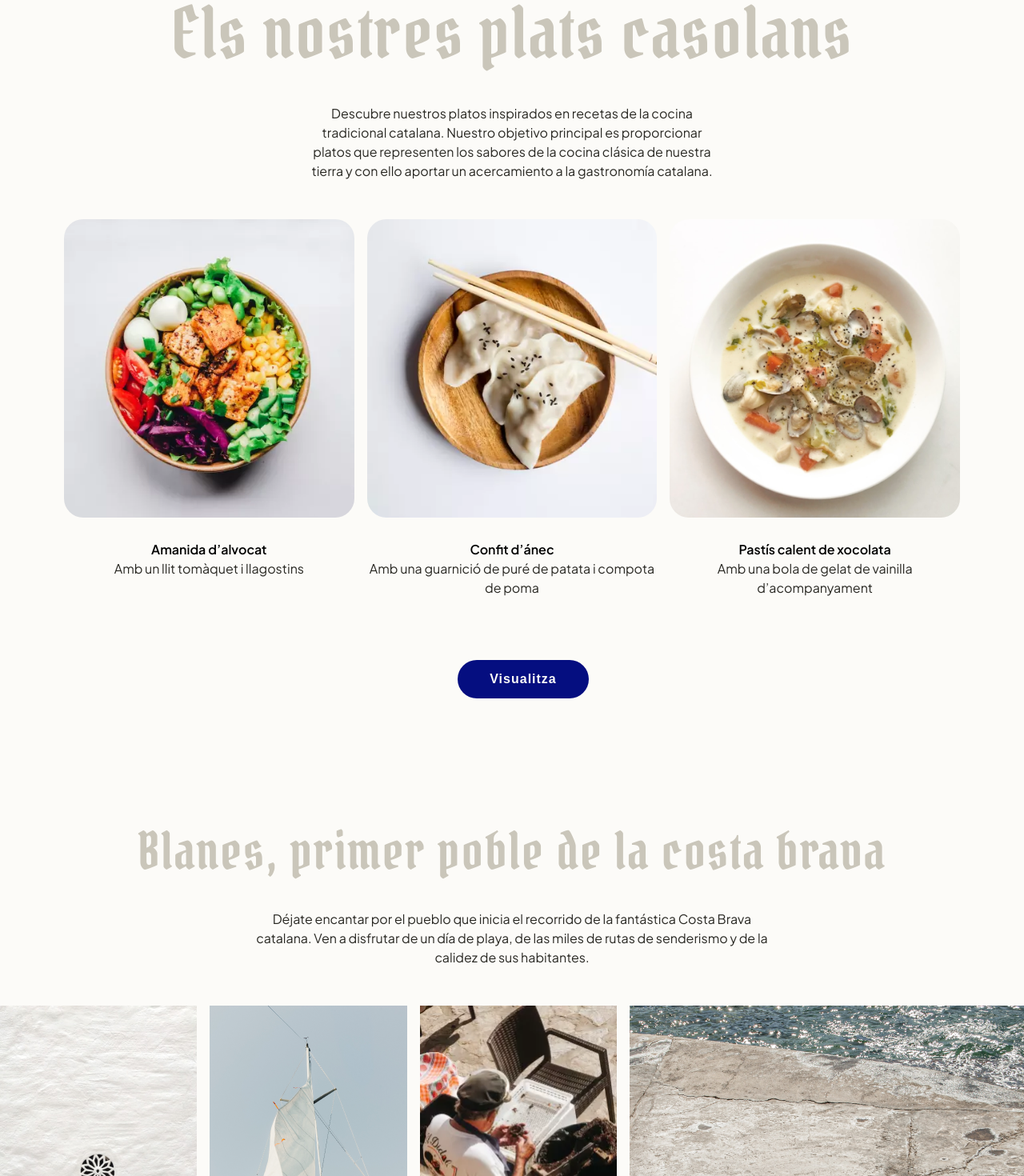
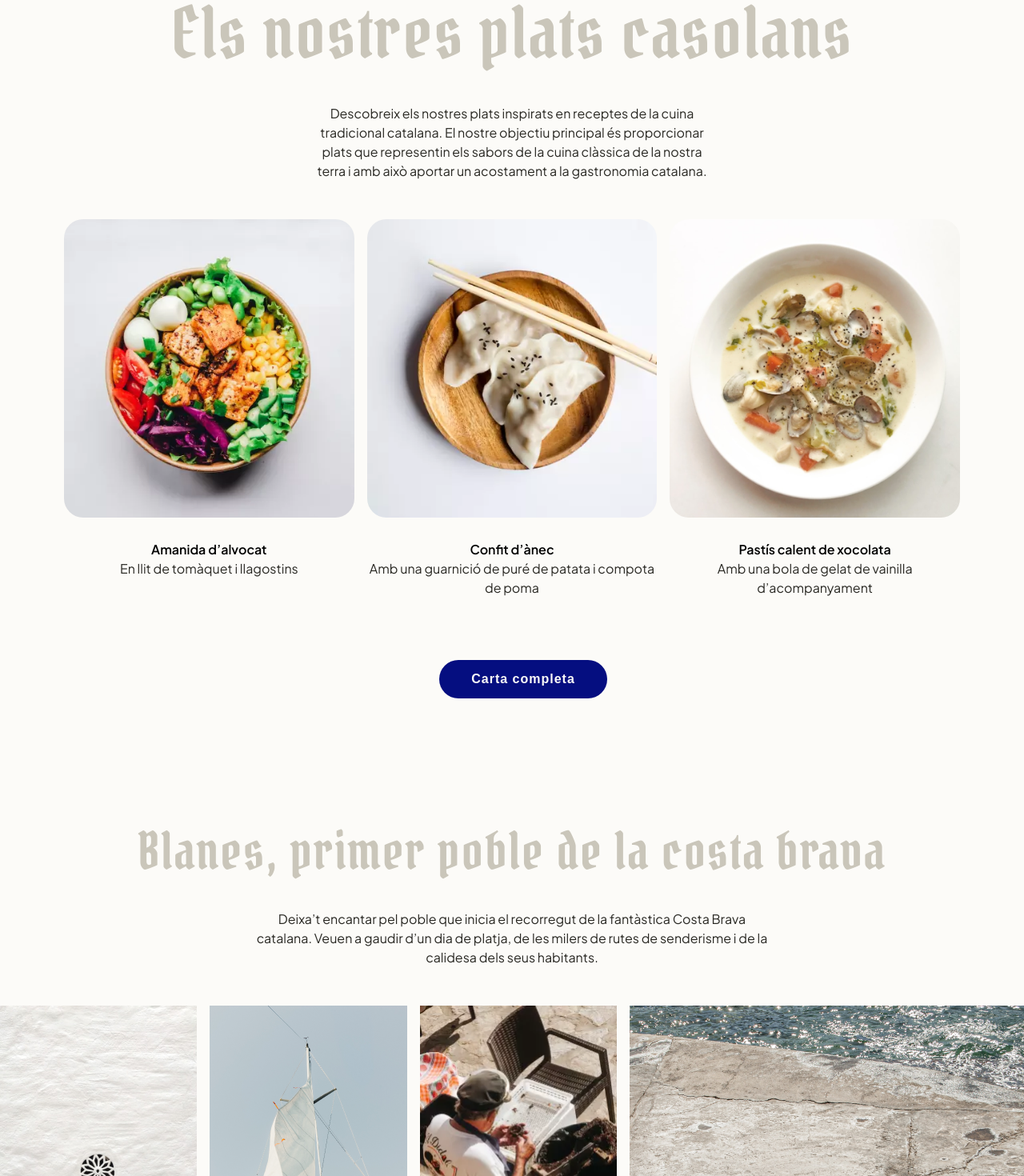
Before and after one commit to ToneeEnguix/el_sorrall, a React (Vite) app: page / in a window 1280 px wide. Shown: the part 1040-2510 px from the top of the page at 80% size. Built offline with nearby package versions, Linux system fonts and the light colour scheme; what facepaint would draw is missing.

Commit message:
translation in place

```diff
--- a/src/components/general/Button.jsx
+++ b/src/components/general/Button.jsx
@@ -2,7 +2,11 @@ import React from 'react'
 
 export default function Button(props) {
   return (
-    <button className={`pointer white ${props.className}`} css={buttonStyle}>
+    <button
+      className={`pointer white ${props.className}`}
+      css={buttonStyle}
+      onClick={props.onClick}
+    >
       {props.children}
     </button>
   )
--- a/src/components/nav/Footer.jsx
+++ b/src/components/nav/Footer.jsx
@@ -14,7 +14,7 @@ export default function Footer() {
           <h1>
             {text[lang].home.title1} {text[lang].home.title2}
           </h1>
-          <p className='body'>{text[lang].footer.subtitle}</p>
+          <p className='body'>{text[lang].home.subtitle}</p>
         </div>
         <iframe
           src='https://www.google.com/maps/embed?pb=!1m18!1m12!1m3!1d2980.427919894974!2d2.7841846760558053!3d41.66810087126568!2m3!1f0!2f0!3f0!3m2!1i1024!2i768!4f13.1!3m3!1m2!1s0x12bb162296f5422d%3A0x9b5eaa7610bc5158!2sRestaurant%20El%20Sorrall!5e0!3m2!1sen!2ses!4v1683712813694!5m2!1sen!2ses'
--- a/src/components/nav/Navbar.jsx
+++ b/src/components/nav/Navbar.jsx
@@ -27,8 +27,8 @@ export default function Navbar({ ref1, ref2, ref3 }) {
       </div>
       <div className='right'>
         <Link onClick={scrollToSection1}>{text[lang].navbar.menu}</Link>
-        <Link onClick={scrollToSection2}>{text[lang].navbar.who}</Link>
-        <Link onClick={scrollToSection3}>{text[lang].navbar.where}</Link>
+        <Link onClick={scrollToSection2}>{text[lang].navbar.where}</Link>
+        <Link onClick={scrollToSection3}>{text[lang].navbar.who}</Link>
         {/* <Link onClick={scrollToSection4}>{text[lang].navbar.contact}</Link> */}
         <Button>{text[lang].navbar.reserve}</Button>
       </div>
--- a/src/pages/Blanes.jsx
+++ b/src/pages/Blanes.jsx
@@ -24,9 +24,8 @@ export default function Blanes({ linkRef }) {
 
 const blanesStyle = {
   marginTop: '150px',
-  position: 'relative',
   '.linkHere': {
-    position: 'absolute',
+    position: 'relative',
     top: '-7vw',
   },
   p: {
--- a/src/pages/Products.jsx
+++ b/src/pages/Products.jsx
@@ -1,4 +1,4 @@
-import React from 'react'
+import React, { useCallback, useEffect, useRef, useState } from 'react'
 import facepaint from 'facepaint'
 import { useRecoilValue } from 'recoil'
 
@@ -17,14 +17,18 @@ export default function Products({ linkRef }) {
   const lang = useRecoilValue(languageAtom)
   const text = useRecoilValue(textAtom)
 
+  const [isModalOpen, setShowModal] = useState(false)
+
   return (
     <div css={productsStyle}>
       <div ref={linkRef} className='linkHere' />
       <h2>{text[lang].products.title}</h2>
       <p className='body'>{text[lang].products.subtitle}</p>
       <Grid />
-      <Button className='btnWrapper'>{text[lang].products.button}</Button>
-      <dialog>test</dialog>
+      <Button className='btnWrapper' onClick={() => setShowModal(true)}>
+        {text[lang].products.button}
+      </Button>
+      {isModalOpen && <Modal setShowModal={setShowModal} />}
     </div>
   )
 }
@@ -32,9 +36,8 @@ export default function Products({ linkRef }) {
 const productsStyle = {
   minHeight: '100vh',
   padding: '0 80px',
-  position: 'relative',
   '.linkHere': {
-    position: 'absolute',
+    position: 'relative',
     top: '-7vw',
   },
   h2: {
@@ -86,3 +89,87 @@ const gridStyle = {
     },
   },
 }
+
+const Modal = ({ setShowModal }) => {
+  const escFunction = useCallback((event) => {
+    if (event.key === 'Escape') {
+      setShowModal(false)
+    }
+  }, [])
+
+  useEffect(() => {
+    document.addEventListener('keydown', escFunction, false)
+
+    return () => {
+      document.removeEventListener('keydown', escFunction, false)
+    }
+  }, [escFunction])
+
+  return (
+    <>
+      <div
+        css={blurStyle}
+        onClick={() => setShowModal(false)}
+        className='pointer'
+      />
+      <div onClick={(e) => e.stopPropagation()} css={modalStyle}>
+        <h4 className='first'>Primers</h4>
+        <p>
+          Lorem ipsum dolor sit amet consectetur adipisicing elit. Ipsam
+          dignissimos, voluptates eos illum modi doloribus at porro, velit
+          blanditiis enim distinctio, quisquam assumenda sapiente iure
+          accusantium repellat rerum? Rem, cumque.
+        </p>
+        <h4 className='titles'>Segons</h4>
+        <p>
+          Lorem ipsum dolor sit amet consectetur adipisicing elit. Quidem
+          provident nihil ullam reprehenderit! Explicabo tenetur, quaerat
+          expedita magnam fugit hic? Animi magni officiis enim totam quia
+          provident expedita rerum veniam.
+        </p>
+        <h4 className='titles'>Postres</h4>
+        <p>
+          Lorem ipsum dolor sit amet consectetur adipisicing elit. Voluptatum
+          minima asperiores quae tempora aliquam quisquam repudiandae sapiente
+          neque ipsa, dolorem iure corrupti? Vero ipsam eos atque distinctio
+          eius quaerat illo.
+        </p>
+      </div>
+    </>
+  )
+}
+
+const modalStyle = {
+  width: '90vw',
+  height: '80vh',
+  position: 'fixed',
+  top: '50%',
+  left: '50%',
+  transform: 'translate(-50%, -50%)',
+  backgroundColor: 'white',
+  border: '1px solid black',
+  color: 'black',
+  zIndex: 200,
+  padding: '50px',
+  borderRadius: '80px',
+  textAlign: 'left',
+
+  '.first': {
+    margin: '0 0 1rem',
+  },
+  '.titles': {
+    margin: '2rem 0 .75rem',
+  },
+}
+
+const blurStyle = {
+  backdropFilter: 'blur(8px)',
+  height: '100vh',
+  width: '100vw',
+  position: 'fixed',
+  top: '50%',
+  left: '50%',
+  transform: 'translate(-50%, -50%)',
+  zIndex: 100,
+  backgroundColor: '#88888678',
+}
--- a/src/pages/Restaurant.jsx
+++ b/src/pages/Restaurant.jsx
@@ -23,9 +23,8 @@ export default function Restaurant({ linkRef }) {
 
 const blanesStyle = {
   marginTop: '150px',
-  position: 'relative',
   '.linkHere': {
-    position: 'absolute',
+    position: 'relative',
     top: '-7vw',
   },
   p: {
--- a/src/state/atoms.js
+++ b/src/state/atoms.js
@@ -11,91 +11,98 @@ export const textAtom = atom({
     catalan: {
       navbar: {
         menu: 'Menu',
-        who: 'Qui som?',
-        where: 'On som?',
+        where: 'Blanes',
+        who: 'El Restaurant',
         contact: 'Contacte',
-        reserve: 'Reserva',
+        reserve: 'Reservar',
       },
-      home: { title1: 'Restaurant', title2: 'El Sorrall' },
+      home: {
+        title1: 'Restaurant',
+        title2: 'El Sorrall',
+        subtitle: 'Gastronomia catalana',
+      },
       products: {
         title: 'Els nostres plats casolans',
         subtitle:
-          'Descubre nuestros platos inspirados en recetas de la cocina tradicional catalana. Nuestro objetivo principal es proporcionar platos que representen los sabores de la cocina clásica de nuestra tierra y con ello aportar un acercamiento a la gastronomía catalana.',
+          'Descobreix els nostres plats inspirats en receptes de la cuina tradicional catalana. El nostre objectiu principal és proporcionar plats que representin els sabors de la cuina clàssica de la nostra terra i amb això aportar un acostament a la gastronomia catalana.',
         dish1: 'Amanida d’alvocat',
-        description1: 'Amb un llit tomàquet i llagostins',
-        dish2: 'Confit d’ánec',
+        description1: 'En llit de tomàquet i llagostins',
+        dish2: 'Confit d’ànec',
         description2: 'Amb una guarnició de puré de patata i compota de poma',
-        dish3: 'Pastís calent de xocolata',
+        dish3: 'Pastís calent de xocolata ',
         description3: 'Amb una bola de gelat de vainilla d’acompanyament',
-        button: 'Visualitza',
+        button: 'Carta completa',
       },
       blanes: {
         title: 'Blanes, primer poble de la costa brava',
+        subtitle:
+          'Deixa’t encantar pel poble que inicia el recorregut de la fantàstica Costa Brava catalana. Veuen a gaudir d’un dia de platja, de les milers de rutes de senderisme i de la calidesa dels seus habitants.',
+        img1alt: 'detall de paret',
+        img2alt: 'vela de veler',
+        img3alt: 'pescador pelant al costat del mar',
+        img4alt: 'senyor y senyora en banyador prenent el sol en una roca',
+      },
+      restaurant: {
+        title: 'El Restaurant a la vora de la mar',
+        subtitle:
+          'El Sorrall esta situat en el passeig marítim a primera línia de mar, permetent als nostres clients una vista privilegiada mentre gaudeixen dels plats que servim. El nostre equip de professionals et faran sentir com a casa i amb ganes de tornar a fer-nos una visita.',
+        img1alt: 'grup d’amics menjant en una gran taula',
+        img2alt: 'detall de mans de xef mentre talla verdura',
+        img3alt: 'detall de cap de xef concentrat',
+      },
+      footer: {
+        p1_1: 'On ens pots trobar?',
+        p1_2: 'Passeig de s’Abanell, 6, baixos, 17300 Blanes, Girona',
+        p2: 'Telèfon de contacte: 972333420',
+        p3_1: 'Obert tots els dies de 10 a 16 exceptuant',
+        p3_2: 'els dimarts per descans del personal',
+        p4: '(Les reserves no poden excedir els 6 comensals per motius logístics)',
+      },
+    },
+    spanish: {
+      navbar: {
+        menu: 'Menú',
+        where: 'Blanes',
+        who: 'El Restaurante',
+        contact: 'Contacto',
+        reserve: 'Reservar',
+      },
+      home: {
+        title1: 'Restaurante',
+        title2: 'El Sorrall',
+        subtitle: 'Gastronomia catalana',
+      },
+      products: {
+        title: 'Nuestros platos caseros',
+        subtitle:
+          'Descubre nuestros platos inspirados en recetas  de la cocina tradicional catalana. Nuestro objetivo principal es proporcionar platos que representen los sabores de la cocina clásica de nuestra tierra y con ello aportar un acercamiento a la gastronomía catalana.',
+        dish1: 'Ensalada de aguacate',
+        description1: 'En cama de tomate y langostinos',
+        dish2: 'Peladilla de pato',
+        description2:
+          'Con una guarnición de puré de patata y compota de manzana',
+        dish3: 'Pastel caliente de chocolate',
+        description3: 'Con una bola de helado de vainilla de acompañamiento',
+        button: 'Carta completa',
+      },
+      blanes: {
+        title: 'Blanes, primer pueblo de la costa Brava',
         subtitle:
           'Déjate encantar por el pueblo que inicia el recorrido de la fantástica Costa Brava catalana. Ven a disfrutar de un día de playa, de las miles de rutas de senderismo y de la calidez de sus habitantes.',
         img1alt: 'detalle de pared',
         img2alt: 'vela de barco',
         img3alt: 'pescador pelando al lado del mar',
-        img4alt: 'señor y señora en bañador tomando al sol en una roca',
+        img4alt: 'señor y señora en bañador tomando el sol en una roca',
       },
       restaurant: {
-        title: 'El Restaurant a la vora de la mar',
+        title: 'El Restaurant al lado del mar',
         subtitle:
-          'El Sorrall esta situado en el paseo marítimo a primera linea de mar, permitiendo a nuestros clientes una vista privilegiada mientras disfrutan de los platos que servimos. Nuestro equipo de profesionales te harán sentir como en casa y con ganas de volver a hacernos una visita.',
+          'El Sorrall está situado en el paseo marítimo a primera linea de mar, permitiendo a nuestros clientes una vista privilegiada mientras disfrutan de los platos que servimos. Nuestro equipo de profesionales te harán sentir como en casa y con ganas de volver a hacernos una visita.',
         img1alt: 'grupo de amigos comiendo en una gran mesa',
         img2alt: 'detalle de manos de chef mientras cortan verdura',
         img3alt: 'detalle de cabeza de chef concentrado',
       },
       footer: {
-        subtitle: 'Gastronomia catalana',
-        p1_1: '¿Dónde nos puedes encontrar?',
-        p1_2: 'Passeig de s’Abanell, 6, baixos, 17300 Blanes, Girona',
-        p2: 'Telefono de contacto: 972333420',
-        p3_1: 'Abierto todos los días de 10 a 16 exceptuando',
-        p3_2: 'los martes por descanso del personal',
-        p4: '(Las reservas no pueden exceder los 6 comensales por motivos logistícos)',
-      },
-    },
-    spanish: {
-      navbar: {
-        menu: 'Menú',
-        who: 'Quién somos?',
-        where: 'Dónde estamos?',
-        contact: 'Contacto',
-        reserve: 'Reserva',
-      },
-      home: { title1: 'Restaurant', title2: 'El Sorrall' },
-      products: {
-        title: 'Els nostres plats casolans',
-        subtitle:
-          'Descubre nuestros platos inspirados en recetas de la cocina tradicional catalana. Nuestro objetivo principal es proporcionar platos que representen los sabores de la cocina clásica de nuestra tierra y con ello aportar un acercamiento a la gastronomía catalana.',
-        dish1: 'Amanida d’alvocat',
-        description1: 'Amb un llit tomàquet i llagostins',
-        dish2: 'Confit d’ánec',
-        description2: 'Amb una guarnició de puré de patata i compota de poma',
-        dish3: 'Pastís calent de xocolata',
-        description3: 'Amb una bola de gelat de vainilla d’acompanyament',
-        button: 'Visualitza',
-      },
-      blanes: {
-        title: 'Blanes, primer poble de la costa brava',
-        subtitle:
-          'Déjate encantar por el pueblo que inicia el recorrido de la fantástica Costa Brava catalana. Ven a disfrutar de un día de playa, de las miles de rutas de senderismo y de la calidez de sus habitantes.',
-        img1alt: 'detalle de pared',
-        img2alt: 'vela de barco',
-        img3alt: 'pescador pelando al lado del mar',
-        img4alt: 'señor y señora en bañador tomando al sol en una roca',
-      },
-      restaurant: {
-        title: 'El Restaurant a la vora de la mar',
-        subtitle:
-          'El Sorrall esta situado en el paseo marítimo a primera linea de mar, permitiendo a nuestros clientes una vista privilegiada mientras disfrutan de los platos que servimos. Nuestro equipo de profesionales te harán sentir como en casa y con ganas de volver a hacernos una visita.',
-        img1alt: 'grupo de amigos comiendo en una gran mesa',
-        img2alt: 'detalle de manos de chef mientras cortan verdura',
-        img3alt: 'detalle de cabeza de chef concentrado',
-      },
-      footer: {
-        subtitle: 'Gastronomia catalana',
         p1_1: '¿Dónde nos puedes encontrar?',
         p1_2: 'Passeig de s’Abanell, 6, baixos, 17300 Blanes, Girona',
         p2: 'Telefono de contacto: 972333420',
@@ -107,97 +114,105 @@ export const textAtom = atom({
     english: {
       navbar: {
         menu: 'Menu',
-        who: 'About',
-        where: 'Location',
+        where: 'Blanes',
+        who: 'The Restaurant',
         contact: 'Contact',
         reserve: 'Reserve',
       },
-      home: { title1: 'Restaurant', title2: 'El Sorrall' },
+      home: {
+        title1: 'Restaurant',
+        title2: 'El Sorrall',
+        subtitle: 'Gastronomia catalana',
+      },
       products: {
-        title: 'Els nostres plats casolans',
+        title: 'Our Homemade Dishes',
         subtitle:
-          'Descubre nuestros platos inspirados en recetas de la cocina tradicional catalana. Nuestro objetivo principal es proporcionar platos que representen los sabores de la cocina clásica de nuestra tierra y con ello aportar un acercamiento a la gastronomía catalana.',
-        dish1: 'Amanida d’alvocat',
-        description1: 'Amb un llit tomàquet i llagostins',
-        dish2: 'Confit d’ánec',
-        description2: 'Amb una guarnició de puré de patata i compota de poma',
-        dish3: 'Pastís calent de xocolata',
-        description3: 'Amb una bola de gelat de vainilla d’acompanyament',
-        button: 'Visualitza',
+          'Discover our dishes inspired by traditional Catalan recipes. Our main objective is to provide dishes that represent the flavors of the classic cuisine of our land and thus provide an approach to Catalan cuisine.',
+        dish1: 'Avocado salad',
+        description1: 'With a tomato bed and prawns',
+        dish2: 'Duck peeler',
+        description2: 'With a side of mashed potato and applesauce',
+        dish3: 'Hot chocolate cake',
+        description3: 'With a bowl of vanilla ice cream',
+        button: 'Full Menu',
       },
       blanes: {
-        title: 'Blanes, primer poble de la costa brava',
+        title: 'Blanes, the first town on the Costa Brava',
         subtitle:
-          'Déjate encantar por el pueblo que inicia el recorrido de la fantástica Costa Brava catalana. Ven a disfrutar de un día de playa, de las miles de rutas de senderismo y de la calidez de sus habitantes.',
-        img1alt: 'detalle de pared',
-        img2alt: 'vela de barco',
-        img3alt: 'pescador pelando al lado del mar',
-        img4alt: 'señor y señora en bañador tomando al sol en una roca',
+          'Let yourself be enchanted by the town that begins the journey of the fantastic Catalan Costa Brava. Come and enjoy a day at the beach, the thousands of hiking trails and the warmth of its inhabitants.',
+        img1alt: 'detail of wall',
+        img2alt: 'boat sail',
+        img3alt: 'fisherman peeling next to the sea',
+        img4alt: 'old couple in swimsuits sunbathing on a rock',
       },
       restaurant: {
-        title: 'El Restaurant a la vora de la mar',
+        title: 'The restaurant by the sea',
         subtitle:
-          'El Sorrall esta situado en el paseo marítimo a primera linea de mar, permitiendo a nuestros clientes una vista privilegiada mientras disfrutan de los platos que servimos. Nuestro equipo de profesionales te harán sentir como en casa y con ganas de volver a hacernos una visita.',
-        img1alt: 'grupo de amigos comiendo en una gran mesa',
-        img2alt: 'detalle de manos de chef mientras cortan verdura',
-        img3alt: 'detalle de cabeza de chef concentrado',
+          'The Sorrall is located on the seafront on the seafront, allowing our guests a privileged view while enjoying the dishes we serve. Our team of professionals will make you feel at home and eager to visit us again.',
+        img1alt: 'group of friends eating in a big table',
+        img2alt: 'detail of hands of xef while cutting vegetables',
+        img3alt: 'detail of head of xef focused',
       },
       footer: {
-        subtitle: 'Gastronomia catalana',
-        p1_1: '¿Dónde nos puedes encontrar?',
+        p1_1: 'Where can you find us?',
         p1_2: 'Passeig de s’Abanell, 6, baixos, 17300 Blanes, Girona',
-        p2: 'Telefono de contacto: 972333420',
-        p3_1: 'Abierto todos los días de 10 a 16 exceptuando',
-        p3_2: 'los martes por descanso del personal',
-        p4: '(Las reservas no pueden exceder los 6 comensales por motivos logistícos)',
+        p2: 'Contact phone: 972333420',
+        p3_1: 'Open every day from 10 to 16 except',
+        p3_2: 'Tuesdays for staff break',
+        p4: '(Reservations may not exceed 6 guests for logistical reasons)',
       },
     },
     french: {
       navbar: {
         menu: 'Menu',
-        who: 'france',
-        where: 'france',
-        contact: 'la',
-        reserve: 'france',
+        where: 'Blanes',
+        who: 'Le Restaurant',
+        contact: 'Contacte',
+        reserve: 'Reserver',
       },
-      home: { title1: 'Restaurant', title2: 'El Sorrall' },
+      home: {
+        title1: 'Restaurant',
+        title2: 'El Sorrall',
+        subtitle: 'Gastronomia catalana',
+      },
       products: {
-        title: 'Els nostres plats casolans',
+        title: 'Nos plats faits maisonlats casolans',
         subtitle:
-          'Descubre nuestros platos inspirados en recetas de la cocina tradicional catalana. Nuestro objetivo principal es proporcionar platos que representen los sabores de la cocina clásica de nuestra tierra y con ello aportar un acercamiento a la gastronomía catalana.',
-        dish1: 'Amanida d’alvocat',
-        description1: 'Amb un llit tomàquet i llagostins',
-        dish2: 'Confit d’ánec',
-        description2: 'Amb una guarnició de puré de patata i compota de poma',
-        dish3: 'Pastís calent de xocolata',
-        description3: 'Amb una bola de gelat de vainilla d’acompanyament',
-        button: 'Visualitza',
+          'Découvrez nos plats inspirés des recettes catalanes traditionnelles. Notre objectif principal est de fournir des plats qui représentent les saveurs de la cuisine classique de notre pays et ainsi fournir une approche de la cuisine catalane.',
+        dish1: 'Salade d’avocats',
+        description1: 'Avec un lit de tomates et des crevettes',
+        dish2: 'CoÉplucheur de canard',
+        description2:
+          'Avec un côté de purée de pommes de terre et de pommes de terre',
+        dish3: 'Gâteau au chocolat chaud',
+        description3: 'Avec un bol de glace vanille',
+        button: 'Menu complet',
       },
       blanes: {
-        title: 'Blanes, primer poble de la costa brava',
+        title: 'Blanes, la première ville de la Costa Brava',
         subtitle:
-          'Déjate encantar por el pueblo que inicia el recorrido de la fantástica Costa Brava catalana. Ven a disfrutar de un día de playa, de las miles de rutas de senderismo y de la calidez de sus habitantes.',
-        img1alt: 'detalle de pared',
-        img2alt: 'vela de barco',
-        img3alt: 'pescador pelando al lado del mar',
-        img4alt: 'señor y señora en bañador tomando al sol en una roca',
+          'Laissez-vous enchanter par la ville qui commence le voyage de la fantastique Costa Brava catalane. Venez profiter d’une journée à la plage, les milliers de sentiers de randonnée et la chaleur de ses habitants.',
+        img1alt: 'détail du mur',
+        img2alt: 'voile de bateau',
+        img3alt: 'pêcheur pêchant en bord de mer',
+        img4alt:
+          'monsieur et madame en maillot de bain prenant un bain de soleil sur un rocher',
       },
       restaurant: {
-        title: 'El Restaurant a la vora de la mar',
+        title: 'Le restaurant au bord de la mer',
         subtitle:
-          'El Sorrall esta situado en el paseo marítimo a primera linea de mar, permitiendo a nuestros clientes una vista privilegiada mientras disfrutan de los platos que servimos. Nuestro equipo de profesionales te harán sentir como en casa y con ganas de volver a hacernos una visita.',
-        img1alt: 'grupo de amigos comiendo en una gran mesa',
-        img2alt: 'detalle de manos de chef mientras cortan verdura',
-        img3alt: 'detalle de cabeza de chef concentrado',
+          'Le Sorrall est situé sur le front de mer sur le front de mer, permettant à nos clients une vue privilégiée tout en appréciant les plats que nous servons. Notre équipe de professionnels vous fera sentir à la maison et désireux de nous rendre visite à nouveau.',
+        img1alt: 'groupe d’amis mangeant à une grande table',
+        img2alt: 'détail des mains du chef tout en coupant des légumes',
+        img3alt: 'détail de la tête du chef concentré',
       },
       footer: {
-        subtitle: 'Gastronomia catalana',
-        p1_1: '¿Dónde nos puedes encontrar?',
-        p1_2: 'Passeig de s’Abanell, 6, baixos, 17300 Blanes, Girona',
-        p2: 'Telefono de contacto: 972333420',
-        p3_1: 'Abierto todos los días de 10 a 16 exceptuando',
-        p3_2: 'los martes por descanso del personal',
-        p4: '(Las reservas no pueden exceder los 6 comensales por motivos logistícos)',
+        p1_1: 'Où pouvez-vous nous trouver?',
+        p1_2: 'Passeig de s’Abanell, 6 ans, baixos, 17300 Blanes, Gérone',
+        p2: 'Téléphone de contact : 972333420',
+        p3_1: 'Ouvert tous les jours de 10 à 16',
+        p3_2: 'sauf le mardi pour les pauses',
+        p4: '(Les réservations ne peuvent pas dépasser 6 personnes pour des raisons logistiques)',
       },
     },
   },
```
Also changed, not shown: src/index.css (+8 -0 lines), TODOS.txt.
